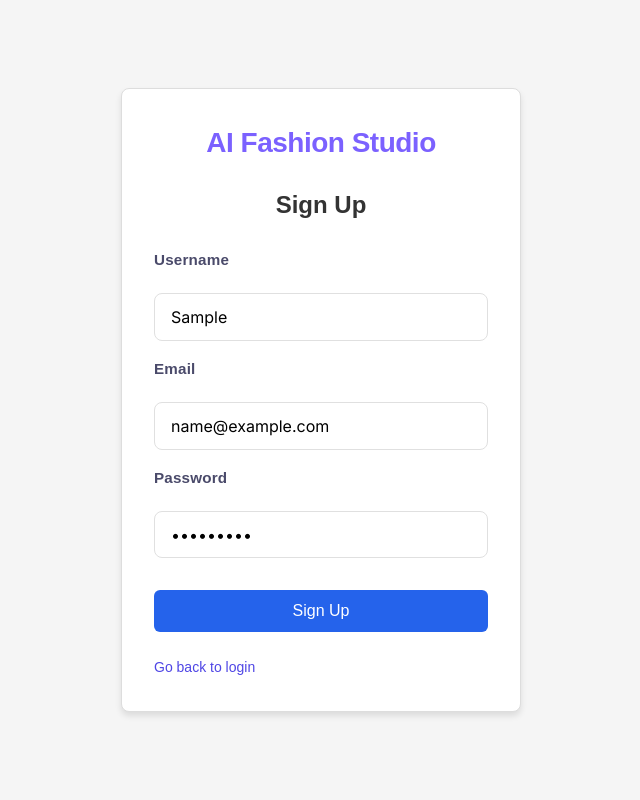
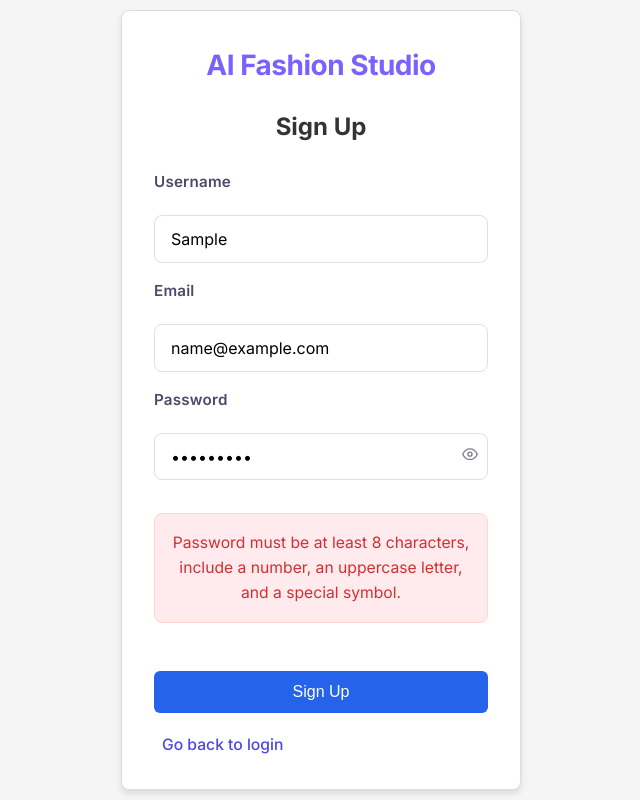
Before and after one commit to KanakamSasikalyan/react-frontend, a React (Create React App) app: page /signup in a window 1280 px wide. Both pictures are taken after typing "Sample", "name@example.com", "Sample123" into the empty fields and a click on the button "Sign Up". Shown: the whole page, without its empty margins (319-959 px from the left). Built offline with nearby package versions, Linux system fonts and the light colour scheme; no server answers.

Commit message:
signup prob resolved

```diff
--- a/src/components/Signup/Signup.css
+++ b/src/components/Signup/Signup.css
@@ -1,9 +1,49 @@
+@import url('https://fonts.googleapis.com/css2?family=Inter:wght@300;400;500;600;700&display=swap');
+
 .signup-container {
   display: flex;
   justify-content: center;
   align-items: center;
-  height: 100vh;
+  min-height: 100vh;
+  font-family: 'Inter', sans-serif;
   background-color: #f5f5f5;
+}
+
+.brand-title {
+  text-align: center;
+  font-size: 1.75rem;
+  font-weight: 700;
+  color: #7B61FF;
+  margin-bottom: 0.5rem;
+  letter-spacing: -0.5px;
+}
+
+.error-message {
+  color: #dc2626;
+  background: #fff0f0;
+  border: 1px solid #ffd6d6;
+  border-radius: 6px;
+  padding: 10px;
+  margin-bottom: 1rem;
+  text-align: center;
+  font-size: 0.98rem;
+}
+
+.auth-links {
+  margin-top: 1.2rem;
+  text-align: center;
+  font-size: 0.98rem;
+}
+
+.auth-links a {
+  color: #4f46e5;
+  text-decoration: none;
+  margin: 0 0.5rem;
+  transition: color 0.2s;
+}
+
+.auth-links a:hover {
+  color: #1d4ed8;
 }
 
 .signup-form {
--- a/src/components/Signup/Signup.jsx
+++ b/src/components/Signup/Signup.jsx
@@ -2,34 +2,61 @@ import React, { useState } from 'react';
 import { useNavigate } from 'react-router-dom';
 import './Signup.css';
 import API_BASE_URL from '../../config/apiConfig';
+import { FiEye, FiEyeOff } from 'react-icons/fi';
 
 const Signup = () => {
   const [username, setUsername] = useState('');
   const [email, setEmail] = useState('');
   const [password, setPassword] = useState('');
+  const [showPassword, setShowPassword] = useState(false);
+  const [passwordError, setPasswordError] = useState('');
+  const [emailError, setEmailError] = useState('');
+  const [error, setError] = useState('');
   const navigate = useNavigate();
+
+  const validatePassword = (pwd) => {
+    // At least 8 chars, one uppercase, one number, one special char
+    const regex = /^(?=.*[A-Z])(?=.*\d)(?=.*[!@#$%^&*()_+\-=[\]{};':"\\|,.<>/?]).{8,}$/;
+    return regex.test(pwd);
+  };
+
+  const validateEmail = (email) => {
+    // Accept gmail, hotmail, protonmail, outlook, edu, ac, university, etc.
+    const regex = /^[\w-.]+@([\w-]+\.)?(gmail|hotmail|protonmail|outlook|yahoo|icloud|edu|ac|university)\.[a-zA-Z]{2,}$/i;
+    return regex.test(email);
+  };
 
   const handleSubmit = async (e) => {
     e.preventDefault();
+    setPasswordError('');
+    setEmailError('');
+    setError('');
+    if (!validatePassword(password)) {
+      setPasswordError('Password must be at least 8 characters, include a number, an uppercase letter, and a special symbol.');
+      return;
+    }
+    if (!validateEmail(email)) {
+      setEmailError('Please enter a valid email (gmail, hotmail, protonmail, outlook, edu, ac, university, etc.)');
+      return;
+    }
     try {
       const response = await fetch(`${API_BASE_URL}/api/users/signup`, {
         method: 'POST',
         headers: { 'Content-Type': 'application/json' },
         body: JSON.stringify({ username, email, password }),
       });
-
       if (response.ok) {
-        alert('Signup or account creation successful');
+        setError('Signup or account creation successful');
         setTimeout(() => {
           navigate('/login');
-        }, 500); // 500ms delay before redirect
+        }, 1000);
       } else {
         const errorData = await response.json();
-        alert(`Signup failed: ${errorData.message}`);
+        setError(errorData.message || 'Signup failed');
       }
     } catch (error) {
       console.error('Error during signup:', error);
-      alert('An error occurred. Please try again.');
+      setError('An error occurred. Please try again.');
     }
   };
 
@@ -38,6 +65,9 @@ const Signup = () => {
       <form onSubmit={handleSubmit} className="signup-form">
         <div className="brand-title">AI Fashion Studio</div>
         <h2>Sign Up</h2>
+        {error && (
+          <div className="error-message">{error}</div>
+        )}
         <div className="form-group">
           <label>Username</label>
           <input
@@ -58,18 +88,33 @@ const Signup = () => {
             required
             placeholder="Enter your email"
             disabled={false}
+            autoComplete="email"
           />
+          {emailError && <div className="error-message">{emailError}</div>}
         </div>
         <div className="form-group">
           <label>Password</label>
+          <div style={{ position: 'relative' }}>
             <input
-            type="password"
+              type={showPassword ? 'text' : 'password'}
               value={password}
               onChange={(e) => setPassword(e.target.value)}
               required
               placeholder="Enter your password"
               disabled={false}
+              minLength={8}
+              autoComplete="new-password"
+              style={{ paddingRight: '2.5rem' }}
             />
+            <span
+              className="password-toggle"
+              style={{ position: 'absolute', right: '10px', top: '50%', transform: 'translateY(-50%)', cursor: 'pointer' }}
+              onClick={() => setShowPassword((prev) => !prev)}
+            >
+              {showPassword ? <FiEyeOff /> : <FiEye />}
+            </span>
+          </div>
+          {passwordError && <div className="error-message">{passwordError}</div>}
         </div>
         <button type="submit">Sign Up</button>
         <div className="auth-links">
```
Lines whose indentation alone changed are shown as unchanged.
